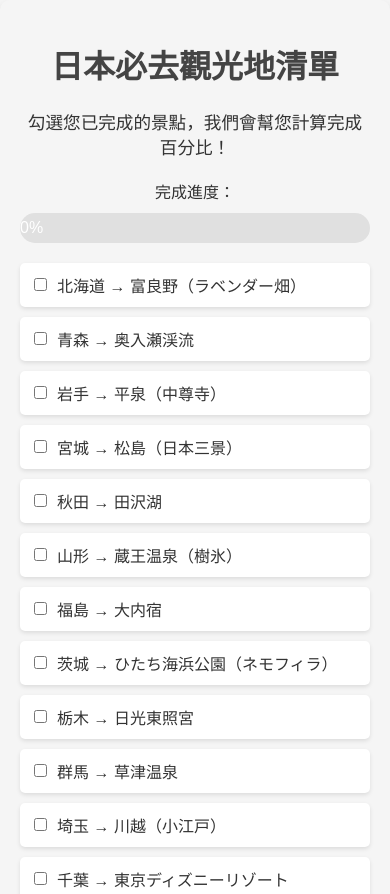
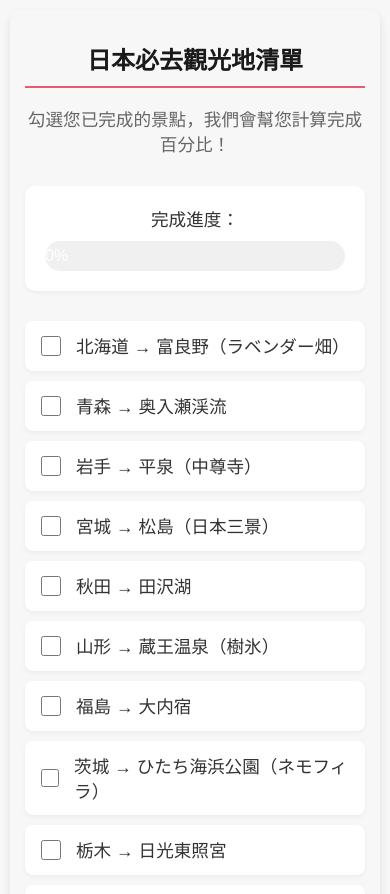
Before and after one commit to YungRuJeng/Japan-travel-checklist, a plain HTML site: page index.html in a window 390 px wide. Shown: the top 894 px of the page. Drawn offline with Linux system fonts and the light colour scheme.

Commit message:
Update index.html with full content

```diff
--- a/index.html
+++ b/index.html
@@ -6,9 +6,9 @@
     <title>Japan Travel Checklist</title>
     <style>
         body {
-            font-family: Arial, sans-serif;
+            font-family: "Hiragino Kaku Gothic Pro", "Yu Gothic", Meiryo, sans-serif;
             margin: 20px;
-            background-color: #f5f5f5;
+            background-color: #f7f7f7;
             color: #333;
             max-width: 800px;
             margin: auto;
@@ -18,44 +18,84 @@
         }
         h1 {
             text-align: center;
-            color: #444;
+            color: #1a1a1a;
+            font-size: 2em;
+            margin-bottom: 0.5em;
+            border-bottom: 2px solid #e85a71;
+            padding-bottom: 10px;
         }
         p {
             text-align: center;
             font-size: 1.1em;
+            color: #666;
+            margin-bottom: 30px;
         }
         .location {
             display: flex;
             align-items: center;
             margin: 10px 0;
             background-color: #fff;
-            padding: 10px;
-            border-radius: 5px;
-            box-shadow: 0 2px 4px rgba(0, 0, 0, 0.1);
+            padding: 15px;
+            border-radius: 8px;
+            box-shadow: 0 2px 4px rgba(0, 0, 0, 0.05);
+            transition: transform 0.2s ease, box-shadow 0.2s ease;
+        }
+        .location:hover {
+            transform: translateY(-2px);
+            box-shadow: 0 4px 8px rgba(0, 0, 0, 0.1);
         }
         input[type="checkbox"] {
-            margin-right: 10px;
+            margin-right: 15px;
+            width: 20px;
+            height: 20px;
+            cursor: pointer;
+        }
+        label {
+            cursor: pointer;
+            flex-grow: 1;
+            font-size: 1.1em;
         }
         .progress-container {
             text-align: center;
-            margin: 20px 0;
+            margin: 30px 0;
+            padding: 20px;
+            background-color: #fff;
+            border-radius: 10px;
+            box-shadow: 0 2px 4px rgba(0, 0, 0, 0.05);
         }
         .progress-bar {
             height: 30px;
             width: 100%;
-            background-color: #e0e0e0;
+            background-color: #f0f0f0;
             border-radius: 15px;
             overflow: hidden;
             margin-top: 10px;
         }
         .progress-bar-fill {
             height: 100%;
-            background-color: #4caf50;
+            background: linear-gradient(45deg, #4caf50, #45a049);
             width: 0%;
             line-height: 30px;
             text-align: center;
             color: white;
             border-radius: 15px;
+            transition: width 0.5s ease-in-out;
+        }
+        .location.checked {
+            background-color: #f8fff8;
+            border-left: 4px solid #4caf50;
+        }
+        @media (max-width: 600px) {
+            body {
+                margin: 10px;
+                padding: 15px;
+            }
+            .location {
+                padding: 12px;
+            }
+            h1 {
+                font-size: 1.5em;
+            }
         }
     </style>
 </head>
@@ -262,41 +302,41 @@
     </div>
 
     <script>
-        // 獲取所有 checkbox 和進度條
+        // Get all checkboxes and progress bar
         const checkboxes = document.querySelectorAll('input[type="checkbox"]');
         const progressBarFill = document.getElementById('progress-bar-fill');
 
-        // 本地存儲和進度計算
+        // Local storage and progress calculation
         function updateProgress() {
             const total = checkboxes.length;
             const checked = Array.from(checkboxes).filter(checkbox => checkbox.checked).length;
             const percentage = Math.round((checked / total) * 100);
 
-            // 更新進度條
+            // Update progress bar
             progressBarFill.style.width = `${percentage}%`;
             progressBarFill.textContent = `${percentage}%`;
 
-            // 保存狀態
+            // Save state
             checkboxes.forEach(checkbox => {
                 localStorage.setItem(checkbox.id, checkbox.checked ? "checked" : "unchecked");
+                // Update location div class
+                const locationDiv = checkbox.closest('.location');
+                if (checkbox.checked) {
+                    locationDiv.classList.add('checked');
+                } else {
+                    locationDiv.classList.remove('checked');
+                }
             });
         }
 
-        // 初始化時載入本地存儲的數據
+        // Load saved data on initialization
         checkboxes.forEach(checkbox => {
             const savedState = localStorage.getItem(checkbox.id);
             if (savedState === "checked") {
                 checkbox.checked = true;
+                checkbox.closest('.location').classList.add('checked');
             }
         });
 
-        // 綁定事件處理器
-        checkboxes.forEach(checkbox => {
-            checkbox.addEventListener('change', updateProgress);
-        });
-
-        // 初次更新進度條
-        updateProgress();
-    </script>
-</body>
-</html>
+        // Bind event handlers
+        check
```
